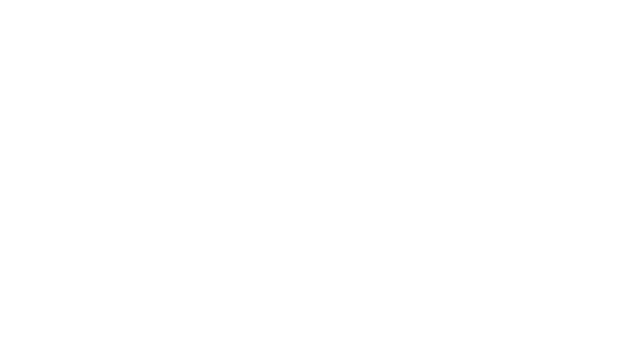
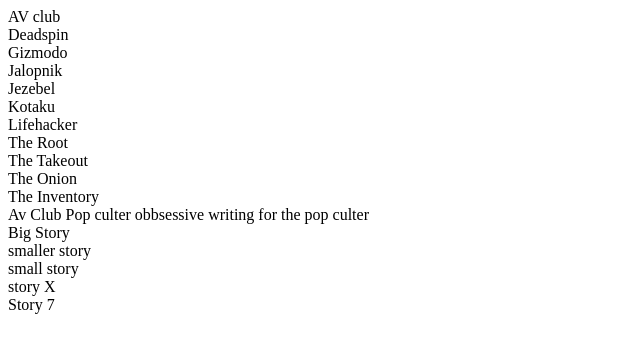
Before and after one commit to kakizaki55/sep-lab-02b-copy-a-webpage, a plain HTML site: page index.html in a window 1280 px wide. Shown: the whole page, without its empty margins (0-640 px from the left). Drawn offline with Linux system fonts and the light colour scheme.

Commit message:
added HTML elements

```diff
--- a/index.html
+++ b/index.html
@@ -8,6 +8,40 @@
     <link rel="stylesheet" href="./style.css">
 </head>
 <body>
+    <section id="top-bar">
+        <div class="top-bar-link">AV club</div>
+        <div class="top-bar-link">Deadspin</div>
+        <div class="top-bar-link">Gizmodo</div>
+        <div class="top-bar-link">Jalopnik</div>
+        <div class="top-bar-link">Jezebel</div>
+        <div class="top-bar-link">Kotaku</div>
+        <div class="top-bar-link">Lifehacker</div>
+        <div class="top-bar-link">The Root</div>
+        <div class="top-bar-link">The Takeout</div>
+        <div class="top-bar-link">The Onion</div>
+        <div class="top-bar-link">The Inventory</div>
+    </section>
+    <header>
+        <div id="header-left">Av Club Pop culter obbsessive writing for the pop culter </div>
 
+        <div id="header-right"></div>
+    </header>
+    <nav>
+        <span class="nav-link"></span>
+        <span class="nav-link"></span>
+        <span class="nav-link"></span>
+        <span class="nav-link"></span>
+        <span class="nav-link"></span>
+        <span class="nav-link"></span>
+        <span class="nav-link"></span>
+        <span class="nav-link"></span>
+    </nav>
+    <main>
+        <div>Big Story</div>
+        <div>smaller story</div>
+        <div>small story</div>
+        <div>story X</div>
+        <div>Story 7</div>
+    </main>
 </body>
 </html>
```
